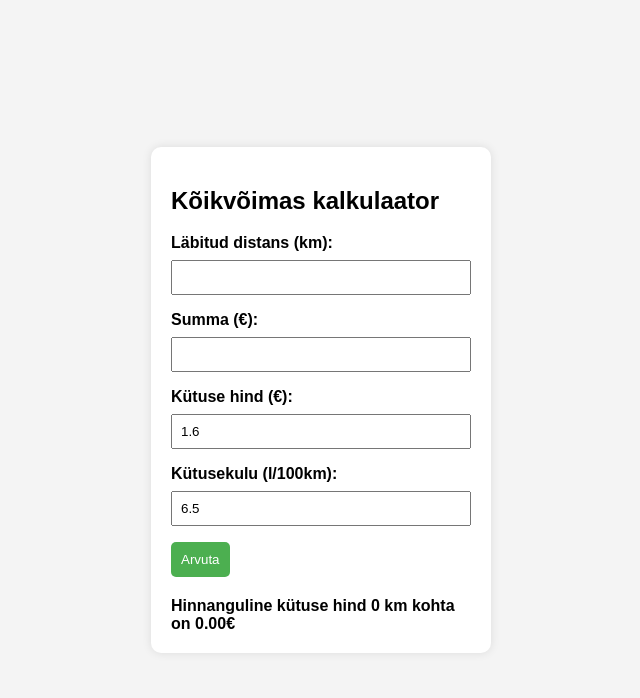
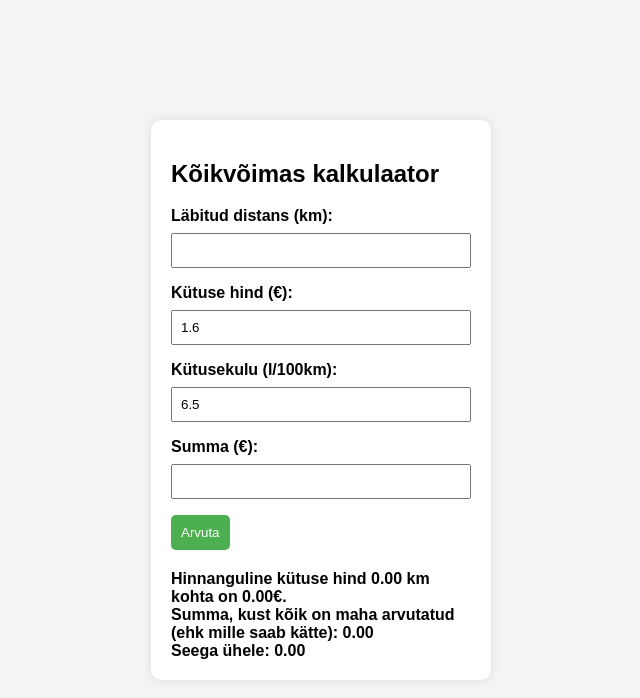
Before and after one commit to op4pp/summakalk, a plain HTML site: page Uusleht.html in a window 1280 px wide. Both pictures are taken after a click on the button "Arvuta". Shown: the whole page, without its empty margins (319-959 px from the left). Drawn offline with Linux system fonts and the light colour scheme.

Commit message:
Update Uusleht.html

```diff
--- a/Uusleht.html
+++ b/Uusleht.html
@@ -1,3 +1,4 @@
+
 <!DOCTYPE html>
 <html lang="en">
 <head>
@@ -64,14 +65,14 @@
         <label for="kilometers">Läbitud distans (km):</label>
         <input type="number" id="kilometers" required>
 
-        <label for="money">Summa (€):</label>
-        <input type="number" id="money" required>
-
         <label for="fuelPrice">Kütuse hind (€):</label>
         <input type="number" id="fuelPrice" placeholder="Default: 1.6" value="1.6">
 
         <label for="fuelConsumption">Kütusekulu (l/100km):</label>
         <input type="number" id="fuelConsumption" placeholder="Default: 6.5" value="6.5">
+
+        <label for="money">Summa (€):</label>
+        <input type="number" id="money" required>
 
         <button type="button" onclick="calculatePrice()">Arvuta</button>
     </form>
@@ -86,8 +87,10 @@
         var fuelPrice = parseFloat(document.getElementById("fuelPrice").value) || 1.6;
         var fuelConsumption = parseFloat(document.getElementById("fuelConsumption").value) || 6.5;
 
-        var price = (kilometers / fuelConsumption) * fuelPrice;
-		document.getElementById('result').innerHTML = 'Hinnanguline kütuse hind ' + kilometers + ' km kohta on ' + price.toFixed(2) + '€';
+        var litresSpent = (kilometers / 100) * fuelConsumption;
+		var price = litresSpent * fuelPrice;
+		var actualSum = money * 0.8 - price;
+		document.getElementById('result').innerHTML = 'Hinnanguline kütuse hind ' + kilometers.toFixed(2) + ' km kohta on ' + price.toFixed(2) + '€.<br>Summa, kust kõik on maha arvutatud (ehk mille saab kätte): ' + actualSum.toFixed(2) + '<br>Seega ühele: ' + (actualSum / 2).toFixed(2);
     }
 </script>
 
```
